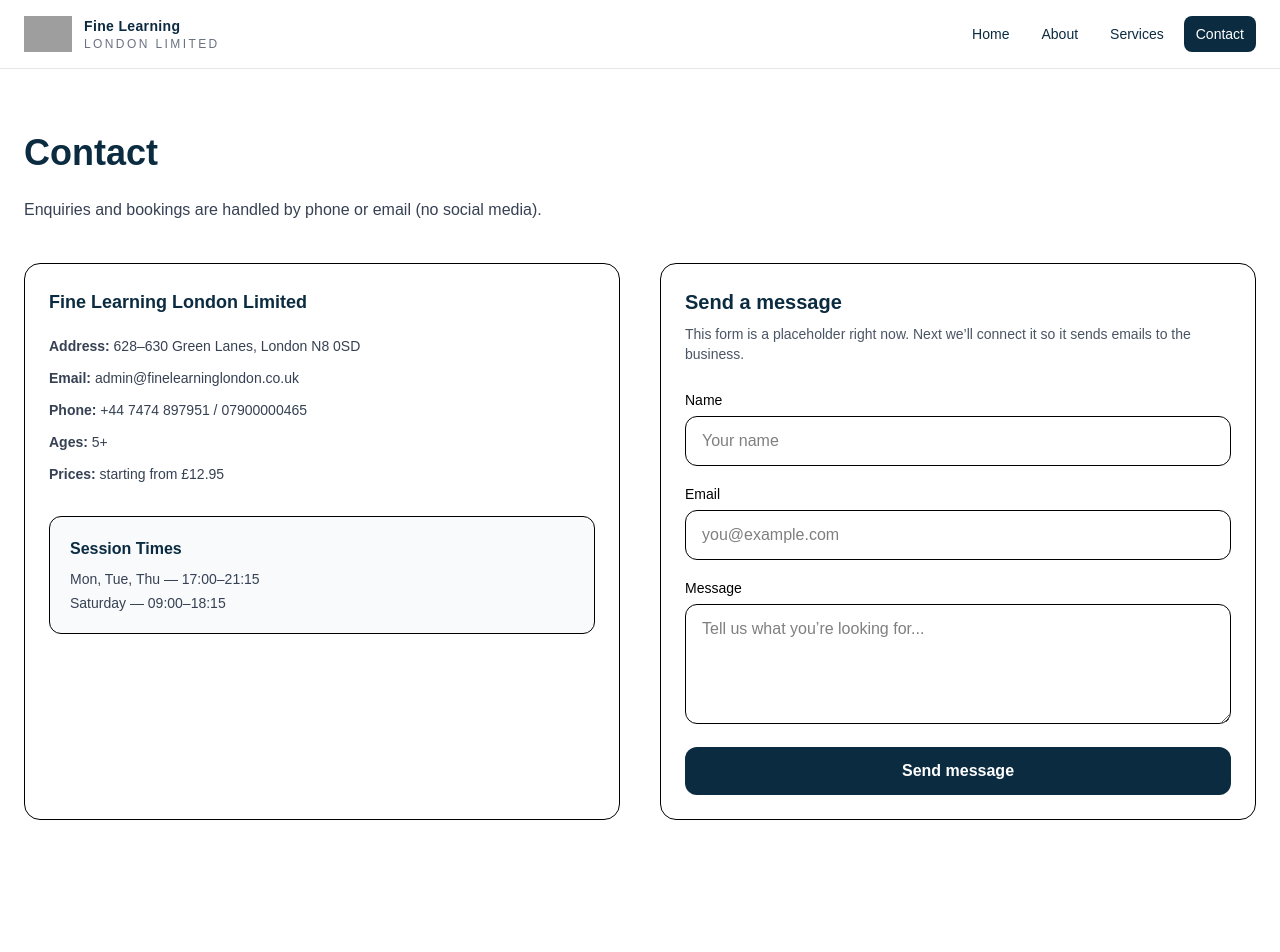
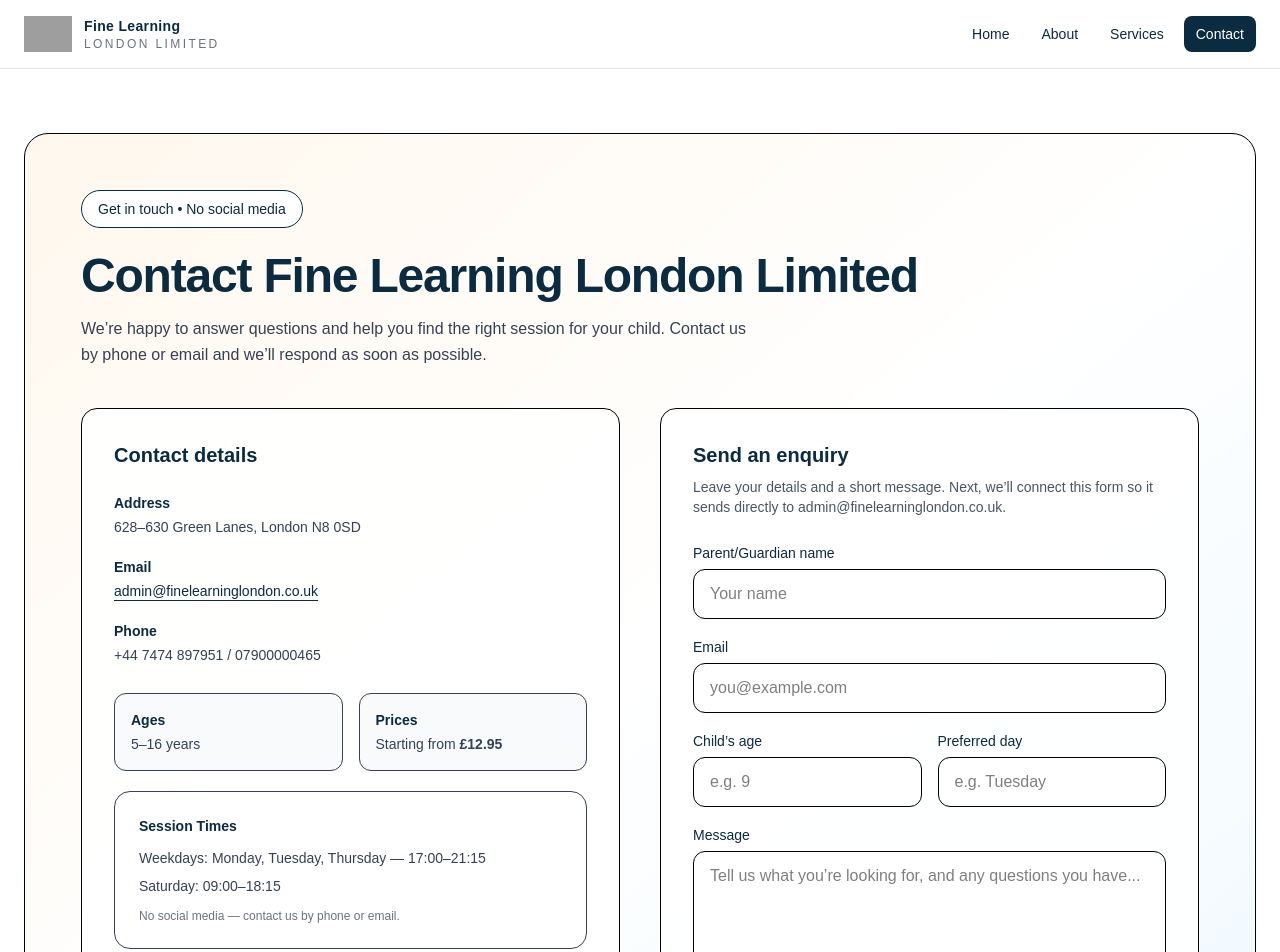
Before and after one commit to AfnanSheel/finelearninglondon, a Next.js app: page /contact in a window 1280 px wide. Shown: the top 952 px of the page. Before the commit the page ends 884 px from the top, so only its background shows below. Built offline with nearby package versions, Linux system fonts and the light colour scheme; grey boxes are pictures that could not be loaded.

Commit message:
Refresh contact page styling and details

```diff
--- a/app/contact/page.tsx
+++ b/app/contact/page.tsx
@@ -1,69 +1,130 @@
 export default function ContactPage() {
   return (
-    <main className="mx-auto max-w-7xl px-6 py-16">
-      <h1 className="text-4xl font-bold text-[color:var(--brand-navy)]">Contact</h1>
-      <p className="mt-6 max-w-2xl text-gray-700 leading-relaxed">
-        Enquiries and bookings are handled by phone or email (no social media).
+    <main className="bg-white">
+      <section className="px-6 py-16">
+        <div className="mx-auto max-w-7xl">
+          <div className="rounded-3xl border bg-gradient-to-br from-orange-50 via-white to-sky-50 p-10 md:p-14">
+            <p className="inline-flex items-center rounded-full border bg-white px-4 py-2 text-sm font-medium text-[color:var(--brand-navy)]">
+              Get in touch • No social media
+            </p>
+
+            <h1 className="mt-6 text-4xl md:text-5xl font-bold tracking-tight text-[color:var(--brand-navy)]">
+              Contact Fine Learning London Limited
+            </h1>
+
+            <p className="mt-4 max-w-2xl text-gray-700 leading-relaxed">
+              We’re happy to answer questions and help you find the right session for your child.
+              Contact us by phone or email and we’ll respond as soon as possible.
             </p>
 
             <div className="mt-10 grid grid-cols-1 lg:grid-cols-2 gap-10">
-        <div className="rounded-2xl border p-6">
-          <p className="text-lg font-semibold text-[color:var(--brand-navy)]">Fine Learning London Limited</p>
+              {/* Contact card */}
+              <div className="rounded-2xl border bg-white/90 p-8">
+                <h2 className="text-xl font-semibold text-[color:var(--brand-navy)]">
+                  Contact details
+                </h2>
 
-          <div className="mt-5 space-y-3 text-sm text-gray-700">
-            <p>
-              <span className="font-semibold">Address:</span> 628–630 Green Lanes, London N8 0SD
-            </p>
-            <p>
-              <span className="font-semibold">Email:</span> admin@finelearninglondon.co.uk
-            </p>
-            <p>
-              <span className="font-semibold">Phone:</span> +44 7474 897951 / 07900000465
-            </p>
-            <p>
-              <span className="font-semibold">Ages:</span> 5+
-            </p>
-            <p>
-              <span className="font-semibold">Prices:</span> starting from £12.95
-            </p>
+                <div className="mt-6 space-y-5 text-sm text-gray-700">
+                  <div>
+                    <p className="font-semibold text-[color:var(--brand-navy)]">Address</p>
+                    <p className="mt-1">628–630 Green Lanes, London N8 0SD</p>
                   </div>
 
-          <div className="mt-8 rounded-xl border bg-slate-50 p-5">
-            <p className="font-semibold text-[color:var(--brand-navy)]">Session Times</p>
-            <p className="mt-2 text-sm text-gray-700">Mon, Tue, Thu — 17:00–21:15</p>
-            <p className="mt-1 text-sm text-gray-700">Saturday — 09:00–18:15</p>
+                  <div>
+                    <p className="font-semibold text-[color:var(--brand-navy)]">Email</p>
+                    <a
+                      className="mt-1 inline-block text-[color:var(--brand-navy)] underline underline-offset-4 hover:opacity-80"
+                      href="mailto:admin@finelearninglondon.co.uk"
+                    >
+                      admin@finelearninglondon.co.uk
+                    </a>
+                  </div>
+
+                  <div>
+                    <p className="font-semibold text-[color:var(--brand-navy)]">Phone</p>
+                    <p className="mt-1">+44 7474 897951 / 07900000465</p>
+                  </div>
+
+                  <div className="grid grid-cols-1 sm:grid-cols-2 gap-4 pt-2">
+                    <div className="rounded-xl border bg-slate-50 p-4">
+                      <p className="font-semibold text-[color:var(--brand-navy)]">Ages</p>
+                      <p className="mt-1 text-gray-700">5–16 years</p>
+                    </div>
+                    <div className="rounded-xl border bg-slate-50 p-4">
+                      <p className="font-semibold text-[color:var(--brand-navy)]">Prices</p>
+                      <p className="mt-1 text-gray-700">
+                        Starting from <span className="font-semibold">£12.95</span>
+                      </p>
                     </div>
                   </div>
 
-        <div className="rounded-2xl border p-6">
-          <h2 className="text-xl font-semibold text-[color:var(--brand-navy)]">Send a message</h2>
+                  <div className="rounded-2xl border bg-white p-6">
+                    <p className="font-semibold text-[color:var(--brand-navy)]">Session Times</p>
+                    <div className="mt-3 space-y-2 text-sm text-gray-700">
+                      <p>
+                        <span className="font-medium">Weekdays:</span> Monday, Tuesday, Thursday — 17:00–21:15
+                      </p>
+                      <p>
+                        <span className="font-medium">Saturday:</span> 09:00–18:15
+                      </p>
+                    </div>
+                    <p className="mt-3 text-xs text-gray-500">
+                      No social media — contact us by phone or email.
+                    </p>
+                  </div>
+                </div>
+              </div>
+
+              {/* Form card */}
+              <div className="rounded-2xl border bg-white/90 p-8">
+                <h2 className="text-xl font-semibold text-[color:var(--brand-navy)]">
+                  Send an enquiry
+                </h2>
                 <p className="mt-2 text-sm text-gray-600">
-            This form is a placeholder right now. Next we’ll connect it so it sends emails to the business.
+                  Leave your details and a short message. Next, we’ll connect this form so it sends directly to
+                  <span className="font-medium"> admin@finelearninglondon.co.uk</span>.
                 </p>
 
                 <form className="mt-6 space-y-4">
                   <div>
-              <label className="text-sm font-medium">Name</label>
+                    <label className="text-sm font-medium text-[color:var(--brand-navy)]">Parent/Guardian name</label>
                     <input
-                className="mt-1 w-full rounded-xl border px-4 py-3 focus:outline-none focus:ring-2 focus:ring-[color:var(--brand-orange)]"
+                      className="mt-1 w-full rounded-xl border bg-white px-4 py-3 focus:outline-none focus:ring-2 focus:ring-[color:var(--brand-orange)]"
                       placeholder="Your name"
                     />
                   </div>
 
                   <div>
-              <label className="text-sm font-medium">Email</label>
+                    <label className="text-sm font-medium text-[color:var(--brand-navy)]">Email</label>
                     <input
                       type="email"
-                className="mt-1 w-full rounded-xl border px-4 py-3 focus:outline-none focus:ring-2 focus:ring-[color:var(--brand-orange)]"
+                      className="mt-1 w-full rounded-xl border bg-white px-4 py-3 focus:outline-none focus:ring-2 focus:ring-[color:var(--brand-orange)]"
                       placeholder="you@example.com"
                     />
                   </div>
 
+                  <div className="grid grid-cols-1 sm:grid-cols-2 gap-4">
                     <div>
-              <label className="text-sm font-medium">Message</label>
+                      <label className="text-sm font-medium text-[color:var(--brand-navy)]">Child’s age</label>
+                      <input
+                        className="mt-1 w-full rounded-xl border bg-white px-4 py-3 focus:outline-none focus:ring-2 focus:ring-[color:var(--brand-orange)]"
+                        placeholder="e.g. 9"
+                      />
+                    </div>
+                    <div>
+                      <label className="text-sm font-medium text-[color:var(--brand-navy)]">Preferred day</label>
+                      <input
+                        className="mt-1 w-full rounded-xl border bg-white px-4 py-3 focus:outline-none focus:ring-2 focus:ring-[color:var(--brand-orange)]"
+                        placeholder="e.g. Tuesday"
+                      />
+                    </div>
+                  </div>
+
+                  <div>
+                    <label className="text-sm font-medium text-[color:var(--brand-navy)]">Message</label>
                     <textarea
-                className="mt-1 w-full rounded-xl border px-4 py-3 min-h-[120px] focus:outline-none focus:ring-2 focus:ring-[color:var(--brand-orange)]"
-                placeholder="Tell us what you’re looking for..."
+                      className="mt-1 w-full rounded-xl border bg-white px-4 py-3 min-h-[130px] focus:outline-none focus:ring-2 focus:ring-[color:var(--brand-orange)]"
+                      placeholder="Tell us what you’re looking for, and any questions you have..."
                     />
                   </div>
 
@@ -71,11 +132,24 @@ export default function ContactPage() {
                     type="button"
                     className="w-full rounded-xl bg-[color:var(--brand-navy)] px-6 py-3 text-white font-semibold hover:opacity-95 transition"
                   >
-              Send message
+                    Send enquiry
                   </button>
+
+                  <p className="text-xs text-gray-500">
+                    If you’d prefer, you can email us directly at{" "}
+                    <a
+                      className="text-[color:var(--brand-navy)] underline underline-offset-4 hover:opacity-80"
+                      href="mailto:admin@finelearninglondon.co.uk"
+                    >
+                      admin@finelearninglondon.co.uk
+                    </a>.
+                  </p>
                 </form>
               </div>
             </div>
+          </div>
+        </div>
+      </section>
     </main>
   );
 }
```
Lines whose indentation alone changed are shown as unchanged.
